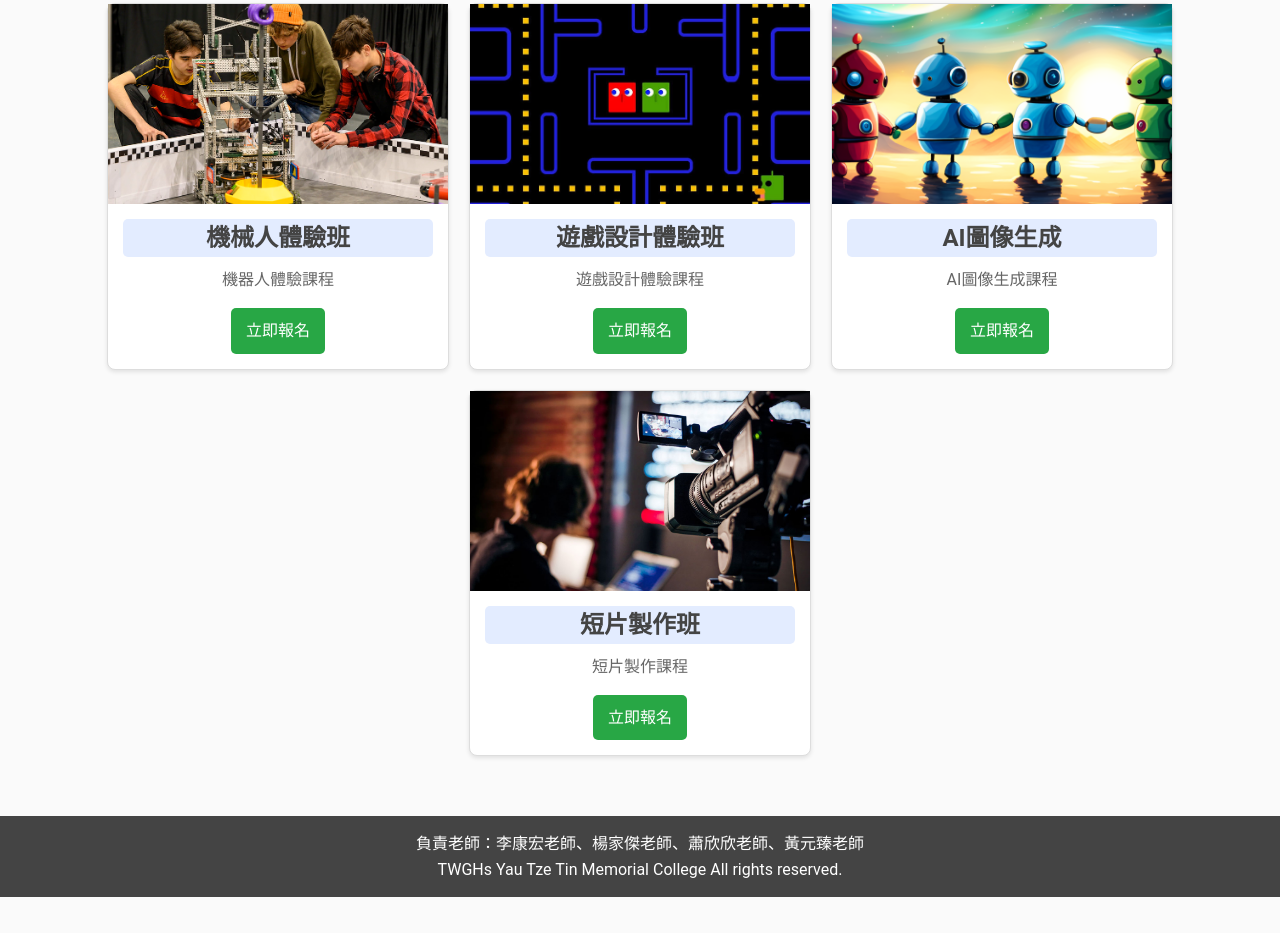
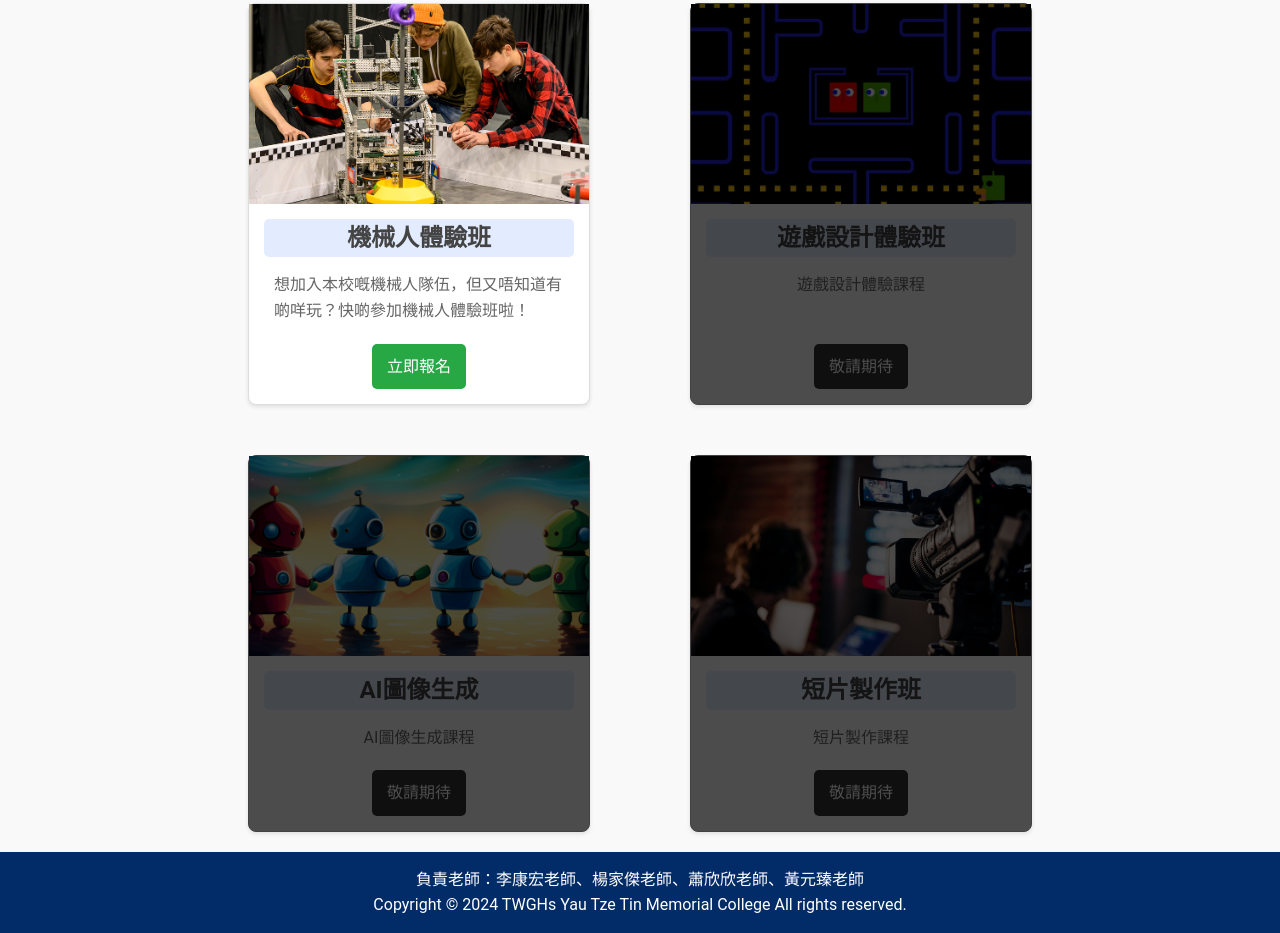
Before and after one commit to bigbigshop/steamclub, a plain HTML site: page index.html in a window 1280 px wide. Shown: the part 248-1181 px from the top of the page. Before the commit the page ends 1145 px from the top, so only its background shows below. Drawn offline with Linux system fonts and the light colour scheme.

Commit message:
Add files via upload

```diff
--- a/index.html
+++ b/index.html
@@ -5,12 +5,17 @@
     <meta name="viewport" content="width=device-width, initial-scale=1.0">
     <title>STEAM Club</title>
     <style>
+        html, body {
+            height: 100%; /* Ensure full height */
+            margin: 0; /* Remove default margin */
+        }
+
         body {
+            display: flex; /* Use Flexbox */
+            flex-direction: column; /* Stack children vertically */
             font-family: 'Roboto', sans-serif;
-            background-color: #fafafa;
+            background-color: #f9f9f9;
             color: #333;
-            margin: 0;
-            padding: 0;
             line-height: 1.6;
         }
 
@@ -21,11 +26,12 @@
         }
 
         header img {
-            max-width: 100%;
-            height: auto;
+           max-width: 100%;
+		   //max-height: 80%;
         }
 
         main {
+            flex: 1; /* Allow main to grow and take available space */
             padding: 20px;
             display: flex;
             justify-content: center; /* Center content */
@@ -35,7 +41,8 @@
             display: flex;
             flex-wrap: wrap;
             justify-content: center; /* Center items in the section */
-            gap: 20px; /* Space between items */
+            row-gap: 50px;
+            column-gap: 100px;
             max-width: 1200px; /* Limit max width of content */
             width: 100%; /* Full width */
         }
@@ -79,7 +86,7 @@
         }
 
         .activityText h2 {
-			width:100%;
+            width: 100%;
             margin: 0 0 10px;
             font-size: 1.5em;
             color: #444;
@@ -91,6 +98,8 @@
         .activityText p {
             margin: 0 0 15px;
             color: #666;
+			text-align:left;
+			padding: 5px 10px;
         }
 
         .activityText a {
@@ -109,15 +118,34 @@
         }
 
         footer {
-            background-color: #444;
+            background-color: #022c67;
             color: #fff;
             text-align: center;
             padding: 15px 0;
-            margin-top: 40px;
+            margin-top: auto; /* Push footer to the bottom */
         }
 
+		footer a{
+		 text-decoration: none;
+		 color: #fff;
+		 }
+
+		.waitWaitSin{
+            filter: brightness(0.3);
+        }
+
+		.waitWaitSin a{
+			 background-color: #333 !important;
+		}
+
+		.waitWaitSin:hover {
+            transform: scale(1.0);
+        }
+
+
+
         /* Media Queries for Responsiveness */
-        @media (max-width: 768px) {
+        @media (max-width: 1000px) {
             section {
                 justify-content: center; /* Center items on smaller screens */
             }
@@ -140,8 +168,8 @@
             footer {
                 padding: 5px; /* Reduce padding for smaller screens */
             }
-            header{
-                padding : 0;
+            header {
+                padding: 0;
             }
 
             .activity {
@@ -157,7 +185,7 @@
 </head>
 <body>
     <header>
-        <img src="banner.png" alt="STEAM Club Banner">
+        <a href="index.html"><img src="banner.png" alt="STEAM Club Banner"></a>
     </header>
 
     <main>
@@ -168,45 +196,45 @@
                 </div>
                 <div class="activityText">
                     <h2>機械人體驗班</h2>
-                    <p>機器人體驗課程</p>
+                    <p>想加入本校嘅機械人隊伍，但又唔知道有啲咩玩？快啲參加機械人體驗班啦！</p>
                     <a href="register.html">立即報名</a>
                 </div>
             </div>
-            <div class="activity">
+            <div class="activity waitWaitSin">
                 <div class="activityImgContainer">
                     <img src="activity2.jpg" alt="Activity 2">
                 </div>
                 <div class="activityText">
                     <h2>遊戲設計體驗班</h2>
                     <p>遊戲設計體驗課程</p>
-                    <a href="register.html">立即報名</a>
+                    <a href="#.html">敬請期待</a>
                 </div>
             </div>
-            <div class="activity">
+            <div class="activity waitWaitSin">
                 <div class="activityImgContainer">
                     <img src="activity3.png" alt="Activity 3">
                 </div>
                 <div class="activityText">
                     <h2>AI圖像生成</h2>
                     <p>AI圖像生成課程</p>
-                    <a href="register.html">立即報名</a>
+                    <a href="#.html">敬請期待</a>
                 </div>
             </div>
-            <div class="activity">
+            <div class="activity waitWaitSin">
                 <div class="activityImgContainer">
                     <img src="activity4.jpg" alt="Activity 4">
                 </div>
                 <div class="activityText">
                     <h2>短片製作班</h2>
                     <p>短片製作課程</p>
-                    <a href="register.html">立即報名</a>
+                    <a href="#.html">敬請期待</a>
                 </div>
             </div>
         </section>
     </main>
     <footer>
-        <span>負責老師：李康宏老師、楊家傑老師、蕭欣欣老師、黃元臻老師
-		<br>TWGHs Yau Tze Tin Memorial College All rights reserved.</span>
-    </footer>
+   <span>負責老師：李康宏老師、楊家傑老師、蕭欣欣老師、黃元臻老師
+	<div><a href="https://www.ytt.edu.hk">Copyright © 2024 TWGHs Yau Tze Tin Memorial College All rights reserved.</a></div>
+</footer>
 </body>
 </html>
```
